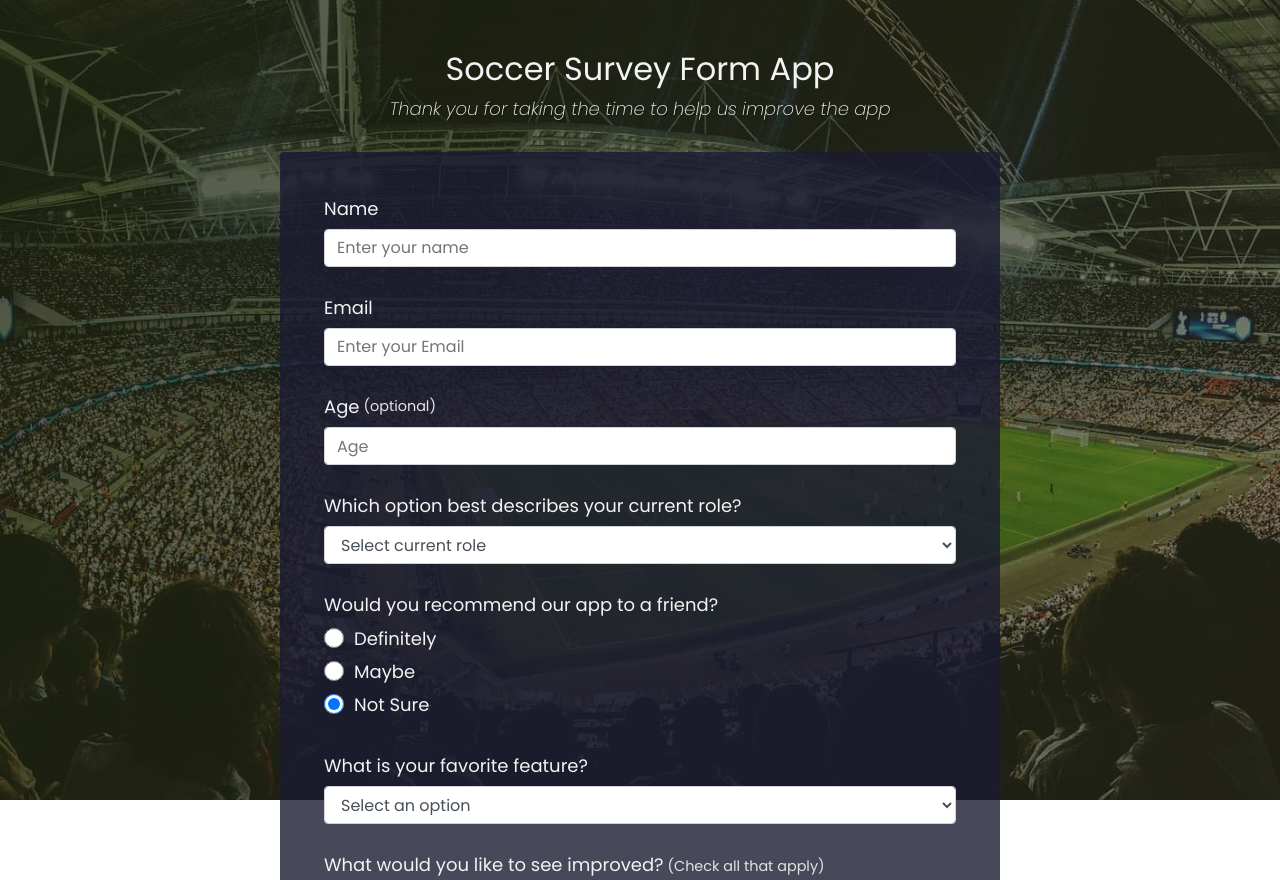
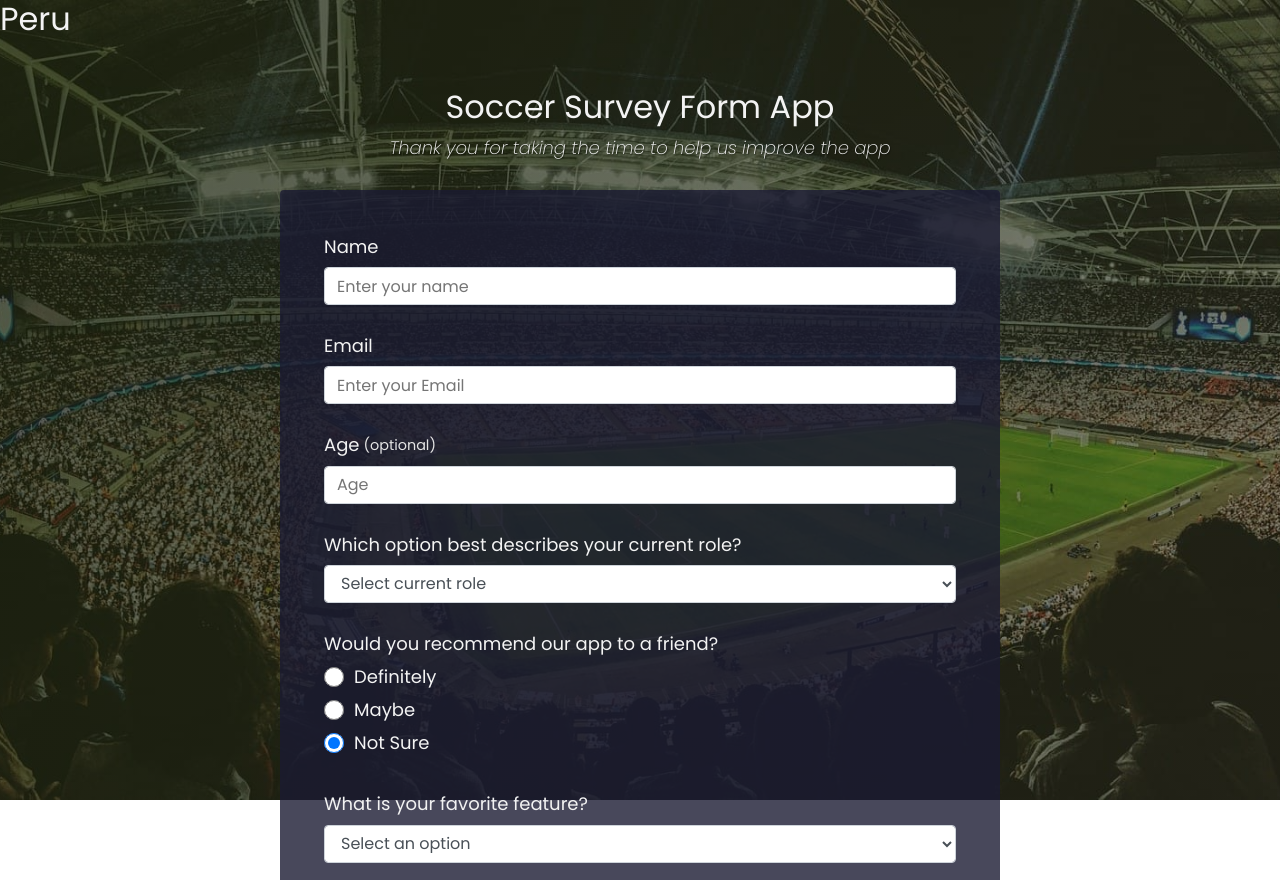
Before and after one commit to eduardodangelo/survey-form, a plain HTML site: page index.html in a window 1280 px wide. Shown: the top 880 px of the page. Drawn offline with Linux system fonts and the light colour scheme.

Commit message:
Update index.html

```diff
--- a/index.html
+++ b/index.html
@@ -8,6 +8,7 @@
   </head>
   <body>
 
+    <h1>Peru</h1>
 
     <!-- Main Title -->
 
```
